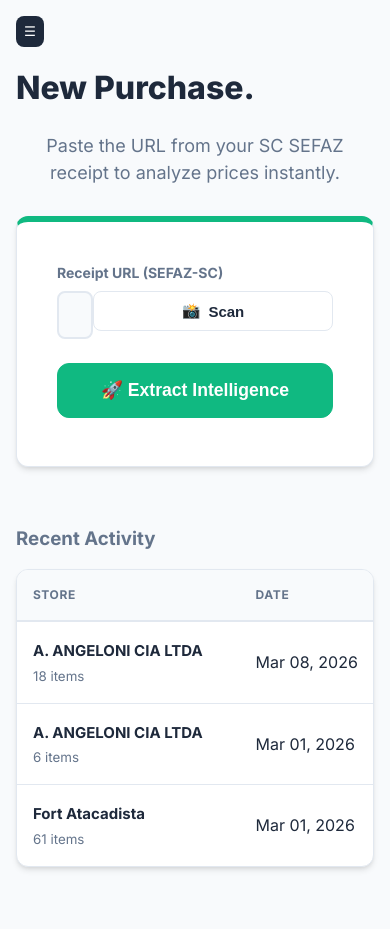
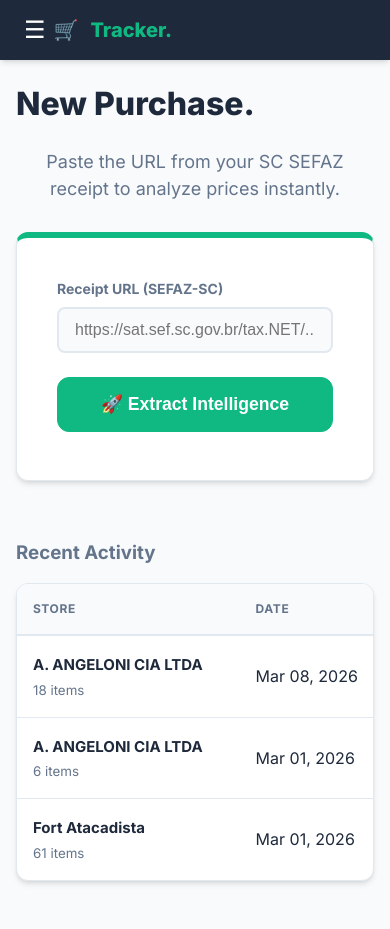
Before and after one commit to Finrood/GroceriesTracker, a Django app: page /tracker/ in a window 390 px wide. Before the commit the page ends 870 px from the top, so only its background shows below. Run offline with Django 5.2, Linux system fonts and the light colour scheme; a user stored in the database is signed in; data comes from the database, SQL or seed files in the repository.

Commit message:
remove qr code scanning feature and fit menu on mobile

```diff
--- a/tracker/static/tracker/css/style.css
+++ b/tracker/static/tracker/css/style.css
@@ -61,14 +61,13 @@ body {
     width: var(--sidebar-width);
     background: var(--bg-sidebar);
     color: white;
-    padding: 2rem 1.5rem;
+    padding: 1.5rem 1rem;
     position: fixed;
     height: 100vh;
     display: flex;
     flex-direction: column;
-    gap: 2rem;
-    z-index: 50;
-    transition: transform 0.3s ease, width 0.3s ease, background-color 0.3s ease;
+    z-index: 1000;
+    transition: transform 0.3s cubic-bezier(0.4, 0, 0.2, 1);
 }
 
 .main-content {
@@ -76,28 +75,71 @@ body {
     margin-left: var(--sidebar-width);
     padding: 2.5rem;
     width: calc(100% - var(--sidebar-width));
-    transition: margin-left 0.3s ease, width 0.3s ease;
+    transition: margin-left 0.3s ease;
 }
 
-.container-lg { max-width: 1200px; margin: 0 auto; }
+.container-lg {
+    max-width: 1200px;
+    margin: 0 auto;
+}
+
+/* Overlay for mobile menu */
+.sidebar-overlay {
+    position: fixed;
+    top: 0;
+    left: 0;
+    right: 0;
+    bottom: 0;
+    background: rgba(15, 23, 42, 0.6);
+    backdrop-filter: blur(8px);
+    -webkit-backdrop-filter: blur(8px);
+    z-index: 950;
+    opacity: 0;
+    visibility: hidden;
+    transition: opacity 0.4s ease, visibility 0.4s;
+}
+
+.sidebar-overlay.active {
+    opacity: 1;
+    visibility: visible;
+}
+
+/* Mobile Header / Top Bar */
+.mobile-header {
+    display: none;
+    position: fixed;
+    top: 0;
+    left: 0;
+    right: 0;
+    height: 60px;
+    background: var(--bg-sidebar);
+    z-index: 900;
+    align-items: center;
+    padding: 0 1rem;
+    box-shadow: var(--shadow);
+}
 
 /* Mobile Menu Toggle */
 .menu-toggle {
     display: none;
-    position: fixed;
-    top: 1rem;
-    left: 1rem;
-    z-index: 60;
-    background: #1e293b;
+    background: transparent;
     color: white;
     border: none;
     padding: 0.5rem;
-    border-radius: 8px;
     cursor: pointer;
+    font-size: 1.5rem;
+    line-height: 1;
+    transition: transform 0.2s ease;
+}
+
+.menu-toggle:active {
+    transform: scale(0.9);
 }
 
 /* Sidebar Components */
 .sidebar-brand {
+    padding: 1rem;
+    margin-bottom: 2rem;
     font-size: 1.5rem;
     font-weight: 800;
     color: var(--primary);
@@ -105,34 +147,60 @@ body {
     align-items: center;
     gap: 0.75rem;
     text-decoration: none;
+    flex-shrink: 0;
 }
 
-.nav-list { list-style: none; display: flex; flex-direction: column; gap: 0.5rem; }
+.nav-list {
+    list-style: none;
+    display: flex;
+    flex-direction: column;
+    gap: 0.25rem;
+    flex: 1;
+    overflow-y: auto;
+}
 .nav-item a {
     color: var(--sidebar-text);
     text-decoration: none;
-    padding: 0.75rem 1rem;
-    border-radius: 8px;
+    padding: 0.875rem 1rem;
+    border-radius: 10px;
     display: flex;
     align-items: center;
     gap: 1rem;
     font-weight: 500;
-    transition: 0.2s;
+    transition: all 0.2s ease;
 }
-.nav-item a:hover, .nav-item a.active {
+.nav-item a:hover {
     background: var(--sidebar-hover);
     color: white;
+    transform: translateX(4px);
 }
-.nav-item a.active { color: var(--primary); }
+.nav-item a.active {
+    background: rgba(16, 185, 129, 0.15);
+    color: var(--primary);
+    font-weight: 600;
+}
+
+body.dark-mode .nav-item a.active {
+    background: rgba(16, 185, 129, 0.2);
+}
+
+/* Sidebar Scrollbar */
+.nav-list::-webkit-scrollbar {
+    width: 4px;
+}
+.nav-list::-webkit-scrollbar-thumb {
+    background: rgba(255, 255, 255, 0.1);
+    border-radius: 10px;
+}
 
 /* Dark Mode Toggle Switch */
 .theme-switch-wrapper {
     margin-top: auto;
     display: flex;
     align-items: center;
-    gap: 0.75rem;
-    padding: 1rem;
-    border-top: 1px solid var(--sidebar-hover);
+    justify-content: space-between;
+    padding: 1.5rem 1rem;
+    border-top: 1px solid rgba(255, 255, 255, 0.1);
 }
 .theme-switch {
     position: relative;
@@ -436,36 +504,22 @@ body.dark-mode .btn-secondary:hover { background: #334155; }
 
 /* Responsiveness */
 @media (max-width: 1024px) {
-    .sidebar { width: 70px; padding: 2rem 0.25rem; align-items: center; }
-    .sidebar-brand span:last-child, .nav-item span:last-child, .nav-item p, .nav-item form, .theme-label { display: none; }
-    .nav-item a { justify-content: center; padding: 0.75rem 0; width: 50px; }
-    .main-content { margin-left: 70px; width: calc(100% - 70px); padding: 1.5rem; }
-    .sidebar:hover { width: var(--sidebar-width); align-items: stretch; padding: 2rem 1.5rem; }
-    .sidebar:hover .sidebar-brand span:last-child, .sidebar:hover .nav-item span:last-child, .sidebar:hover .nav-item p, .sidebar:hover .nav-item form, .sidebar:hover .theme-label { display: block; }
-    .sidebar:hover .nav-item a { justify-content: flex-start; width: auto; }
+    .sidebar { transform: translateX(-100%); }
+    .sidebar.active { transform: translateX(0); }
+    .main-content { margin-left: 0; width: 100%; padding: 1.5rem; padding-top: 5rem; }
+    .mobile-header { display: flex; }
+    .menu-toggle { display: block; }
 }
 
 @media (max-width: 768px) {
-    .menu-toggle { display: block; }
-    .sidebar { transform: translateX(-100%); width: var(--sidebar-width); }
-    .sidebar.active { transform: translateX(0); }
-    .main-content { margin-left: 0; width: 100%; padding: 1rem; padding-top: 4rem; }
+    .main-content { padding: 1rem; padding-top: 5rem; }
 
     .grid-cols-2, .grid-cols-3, .grid-cols-5 { grid-template-columns: 1fr !important; }
     .page-header { flex-direction: column; align-items: flex-start; }
 
-    .card { padding: 1rem; }
+    .card { padding: 1.25rem; }
     .btn { width: 100%; margin-bottom: 0.5rem; }
     .btn-sm { width: auto; }
-
-    .sm\:flex-none { flex: none !important; }
-    .sm\:w-auto { width: auto !important; }
-
-    /* Stats Grid */
-    .stats-grid { grid-template-columns: 1fr !important; }
-
-    /* Table Responsive Wrapper */
-    .table-responsive { display: block; width: 100%; overflow-x: auto; }
 }
 
 .highlight-match { background: #fef08a; color: #854d0e; font-weight: bold; border-radius: 2px; }
--- a/tracker/templates/tracker/index.html
+++ b/tracker/templates/tracker/index.html
@@ -17,87 +17,15 @@
         {% csrf_token %}
         <div class="form-group">
             <label for="url" class="form-label">Receipt URL (SEFAZ-SC)</label>
-            <div class="flex gap-2">
-                <input type="url" id="url" name="url" placeholder="https://sat.sef.sc.gov.br/tax.NET/..." required
-                       class="form-control" style="flex: 1;"
-                       onfocus="this.style.borderColor='var(--primary)'; this.style.background='white';">
-                <button type="button" id="scanBtn" class="btn btn-secondary" title="Scan QR Code" onclick="startScanner()">
-                    📸 <span class="hidden-mobile">Scan</span>
-                </button>
-            </div>
+            <input type="url" id="url" name="url" placeholder="https://sat.sef.sc.gov.br/tax.NET/..." required
+                   class="form-control"
+                   onfocus="this.style.borderColor='var(--primary)'; this.style.background='white';">
         </div>
         <button type="submit" class="btn btn-primary w-full" style="padding: 1rem; font-size: 1.1rem; border-radius: 12px;">
             🚀 Extract Intelligence
         </button>
     </form>
 </div>
-
-<!-- QR Scanner Modal -->
-<div id="scannerModal" style="display: none; position: fixed; z-index: 2000; left: 0; top: 0; width: 100%; height: 100%; background: rgba(0,0,0,0.9);">
-    <div style="position: relative; max-width: 500px; margin: 2rem auto; text-align: center;">
-        <button onclick="stopScanner()" class="btn btn-danger" style="position: absolute; top: -3rem; right: 1rem; z-index: 2001;">Close X</button>
-        <div id="reader" style="width: 100%; border-radius: 12px; overflow: hidden; background: black;"></div>
-        <p class="text-muted mt-4" style="color: #cbd5e1;">Point scanning camera at the QR Code on your receipt.</p>
-    </div>
-</div>
-
-<script src="https://unpkg.com/html5-qrcode" type="text/javascript"></script>
-<script>
-    let html5QrcodeScanner;
-
-    function startScanner() {
-        document.getElementById('scannerModal').style.display = 'block';
-        html5QrcodeScanner = new Html5Qrcode("reader");
-
-        const config = { fps: 10, qrbox: { width: 250, height: 250 } };
-
-        // Prefer back camera
-        html5QrcodeScanner.start({ facingMode: "environment" }, config, onScanSuccess, onScanFailure)
-        .catch(err => {
-            console.error("Error starting scanner", err);
-            alert("Camera access failed. Please ensure you have granted permission.");
-            stopScanner();
-        });
-    }
-
-    function onScanSuccess(decodedText, decodedResult) {
-        // Handle the scanned code
-        console.log(`Scan result: ${decodedText}`, decodedResult);
-
-        // Some QR codes are just the URL, others might be raw text.
-        // We assume it's the URL for SEFAZ.
-        document.getElementById('url').value = decodedText;
-
-        stopScanner();
-
-        // Optional: Auto-submit if it looks like a valid URL
-        if (decodedText.startsWith('http')) {
-            // Slight delay for visual confirmation
-            setTimeout(() => {
-                document.getElementById('receiptForm').submit();
-            }, 500);
-        }
-    }
-
-    function onScanFailure(error) {
-        // handle scan failure, usually better to ignore and keep scanning.
-        // console.warn(`Code scan error = ${error}`);
-    }
-
-    function stopScanner() {
-        if (html5QrcodeScanner) {
-            html5QrcodeScanner.stop().then(() => {
-                document.getElementById('scannerModal').style.display = 'none';
-                html5QrcodeScanner.clear();
-            }).catch(err => {
-                console.error("Failed to stop scanner", err);
-                document.getElementById('scannerModal').style.display = 'none';
-            });
-        } else {
-            document.getElementById('scannerModal').style.display = 'none';
-        }
-    }
-</script>
 
 {% if latest_receipts %}
 <div style="max-width: 800px; margin: 0 auto;">
--- a/tracker/templates/tracker/layout/base.html
+++ b/tracker/templates/tracker/layout/base.html
@@ -14,10 +14,14 @@
 </head>
 <body class="">
     <div id="toast-container"></div>
+    <div class="sidebar-overlay" id="sidebar-overlay" onclick="toggleSidebar()"></div>
 
-    <button class="menu-toggle" onclick="toggleSidebar()">
-        ☰
-    </button>
+    <header class="mobile-header">
+        <button class="menu-toggle" onclick="toggleSidebar()">☰</button>
+        <a href="{% url 'index' %}" class="sidebar-brand" style="margin-bottom: 0; padding: 0; font-size: 1.25rem;">
+            <span>🛒</span> <span>Tracker.</span>
+        </a>
+    </header>
 
     <nav class="sidebar" id="sidebar">
         <a href="{% url 'index' %}" class="sidebar-brand">
@@ -114,10 +118,31 @@
     </main>
 
     <script>
-        // 1. Sidebar Toggle
+        // 1. Sidebar & Overlay Toggle
         function toggleSidebar() {
-            document.getElementById('sidebar').classList.toggle('active');
+            const sidebar = document.getElementById('sidebar');
+            const overlay = document.getElementById('sidebar-overlay');
+            const body = document.body;
+
+            sidebar.classList.toggle('active');
+            overlay.classList.toggle('active');
+
+            // Prevent scrolling when sidebar is open on mobile
+            if (sidebar.classList.contains('active')) {
+                body.style.overflow = 'hidden';
+            } else {
+                body.style.overflow = '';
+            }
         }
+
+        // Close sidebar on link click (useful for mobile SPAs or slow loads)
+        document.querySelectorAll('.nav-item a').forEach(link => {
+            link.addEventListener('click', () => {
+                if (window.innerWidth <= 1024) {
+                    toggleSidebar();
+                }
+            });
+        });
 
         // 2. Dark Mode Persistency
         const themeToggle = document.getElementById('theme-toggle');
```
